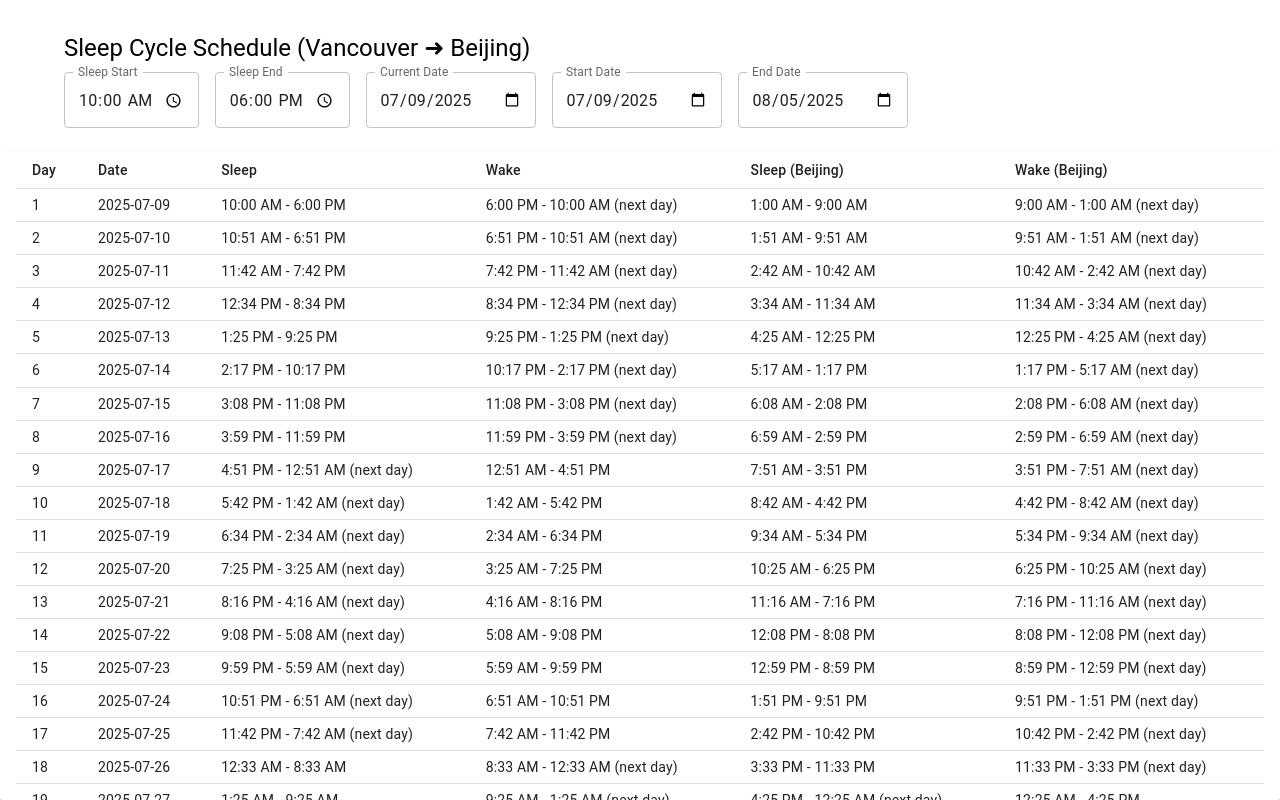
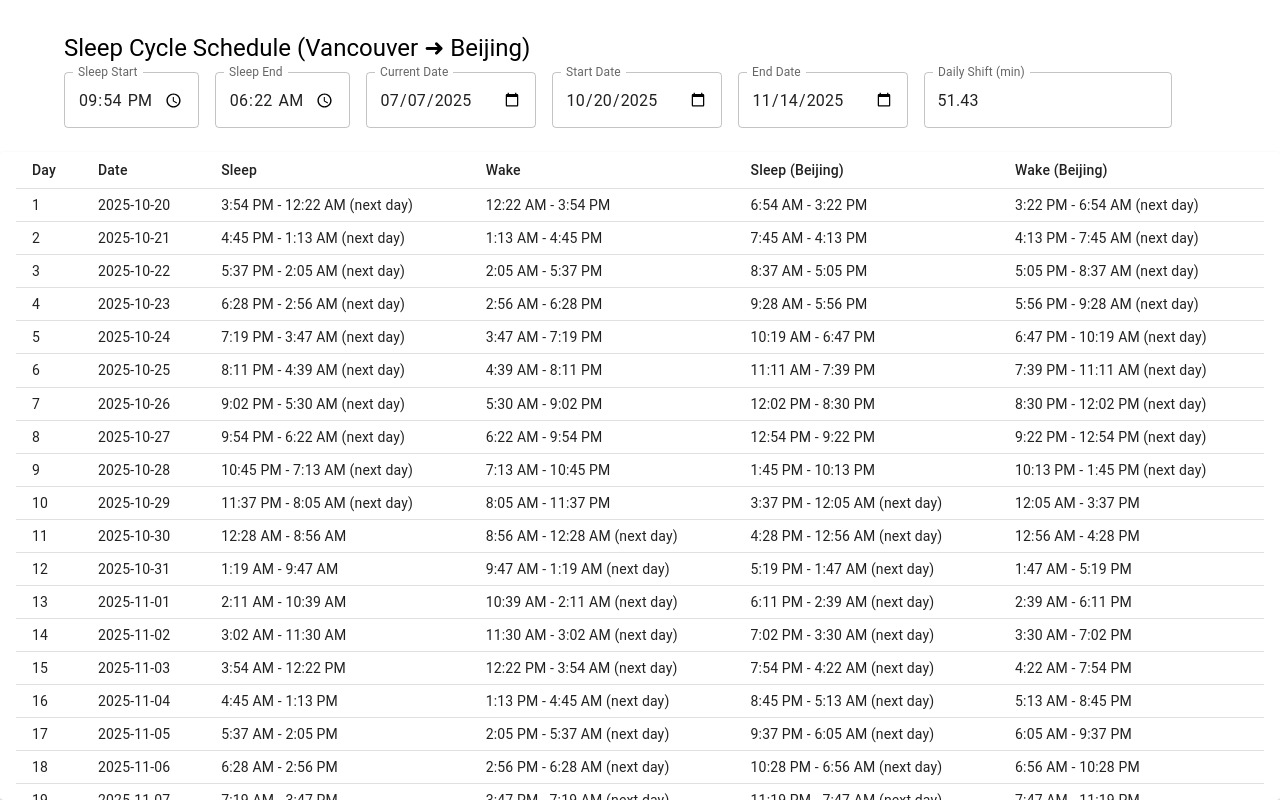
Before and after one commit to lmac2019/n24-calculator, a React (Create React App) app: page / in a window 1280 px wide. Built offline with nearby package versions, Linux system fonts and the light colour scheme.

Commit message:
update default time

```diff
--- a/src/App.tsx
+++ b/src/App.tsx
@@ -27,7 +27,6 @@ import {
   format as formatTz,
 } from "date-fns-tz";
 
-const DAILY_SHIFT_MINUTES = 51.4;
 const LOCAL_TZ = "America/Vancouver";
 const BEIJING_TZ = "Asia/Shanghai";
 
@@ -84,12 +83,16 @@ type ScheduleRow = {
 };
 
 export default function App() {
-  const [currentSleepStart, setCurrentSleepStart] = useState(() => localStorage.getItem("currentSleepStart") || "10:00");
-  const [currentSleepEnd, setCurrentSleepEnd] = useState(() => localStorage.getItem("currentSleepEnd") || "18:00");
-  const [currentDate, setCurrentDate] = useState(() => localStorage.getItem("currentDate") || "2025-07-09");
-  const [startDate, setStartDate] = useState(() => localStorage.getItem("startDate") || "2025-07-09");
-  const [endDate, setEndDate] = useState(() => localStorage.getItem("endDate") || "2025-08-05");
+  const [currentSleepStart, setCurrentSleepStart] = useState(() => localStorage.getItem("currentSleepStart") || "21:54");
+  const [currentSleepEnd, setCurrentSleepEnd] = useState(() => localStorage.getItem("currentSleepEnd") || "06:22");
+  const [currentDate, setCurrentDate] = useState(() => localStorage.getItem("currentDate") || "2025-07-07");
+  const [startDate, setStartDate] = useState(() => localStorage.getItem("startDate") || "2025-10-20");
+  const [endDate, setEndDate] = useState(() => localStorage.getItem("endDate") || "2025-11-14");
   const [selectedRow, setSelectedRow] = useState<number | null>(null);
+  const [dailyShiftMinutes, setDailyShiftMinutes] = useState(() => {
+    const stored = localStorage.getItem("dailyShiftMinutes");
+    return stored ? parseFloat(stored) : 51.43;
+  });
 
   // Save input values to localStorage when they change
   useEffect(() => {
@@ -107,6 +110,9 @@ export default function App() {
   useEffect(() => {
     localStorage.setItem("endDate", endDate);
   }, [endDate]);
+  useEffect(() => {
+    localStorage.setItem("dailyShiftMinutes", String(dailyShiftMinutes));
+  }, [dailyShiftMinutes]);
 
   const generateSchedule = (): ScheduleRow[] => {
     const start = parseISO(startDate);
@@ -121,7 +127,7 @@ export default function App() {
     for (let i = 0; i < totalDays; i++) {
       const dayNum = i + 1;
       const thisDate = addDays(start, i);
-      const shift = (offsetDays + i) * DAILY_SHIFT_MINUTES;
+      const shift = (offsetDays + i) * dailyShiftMinutes;
 
       const baseSleepStart = timeStringToDate(thisDate, currentSleepStart);
       const baseSleepEnd = timeStringToDate(thisDate, currentSleepEnd);
@@ -212,6 +218,13 @@ export default function App() {
             value={endDate}
             onChange={(e) => setEndDate(e.target.value)}
           />
+          <TextField
+            label="Daily Shift (min)"
+            type="number"
+            inputProps={{ step: 0.1, min: 0 }}
+            value={dailyShiftMinutes}
+            onChange={(e) => setDailyShiftMinutes(Number(e.target.value))}
+          />
         </Stack>
       </Container>
 
```
